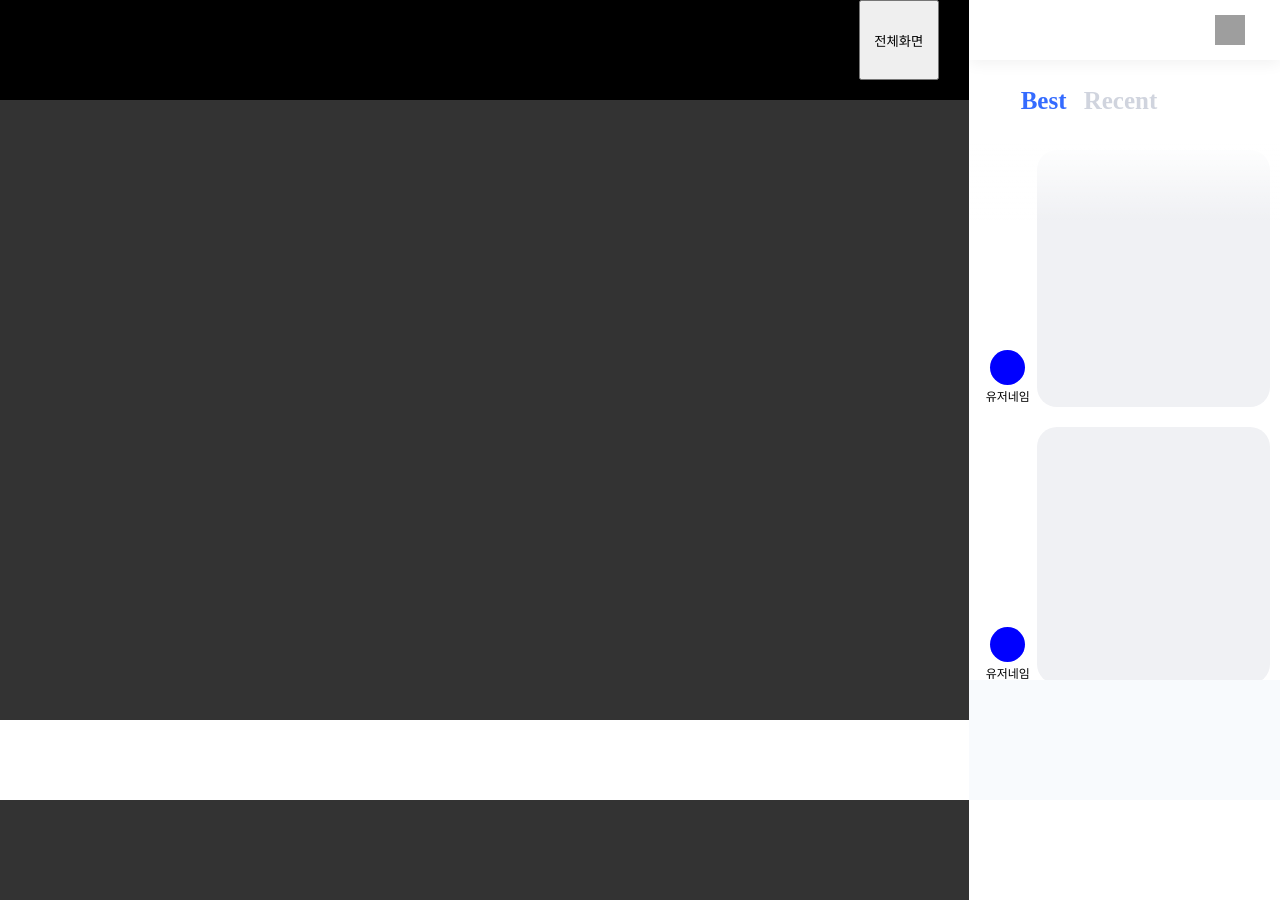
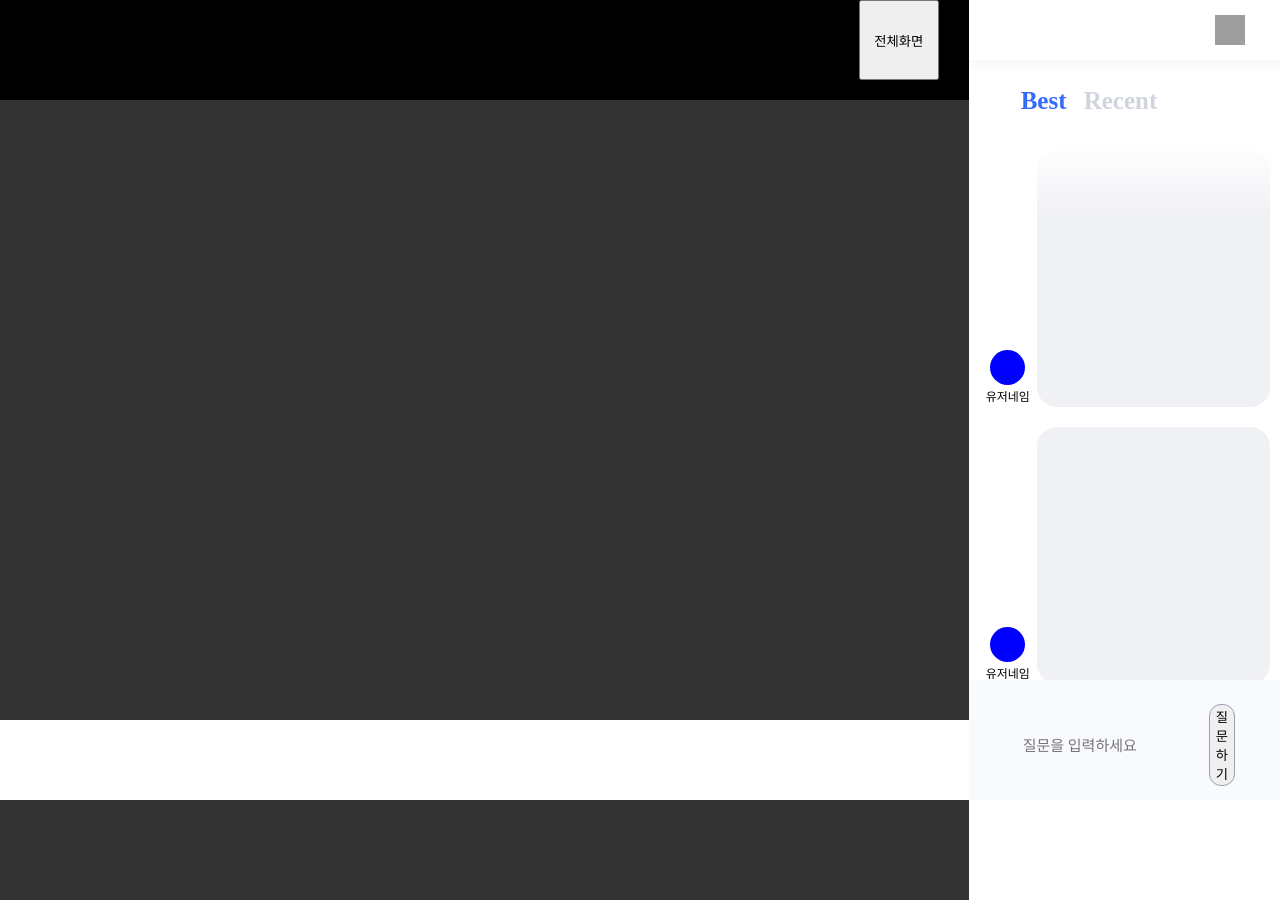
Before and after one commit to real-compacted-developer/connect-class, a React (Create React App) app in the folder front/: page /study/1 in a window 1280 px wide. Built offline with nearby package versions, Linux system fonts and the light colour scheme; grey boxes are pictures that could not be loaded.

Commit message:
feat: 질문 생성 컴포넌트 디자인
css 속성에서 불필요한 background-color 값이 존재해 이를 제거함

```diff
--- a/front/src/components/StudyRoom/Question/Form.tsx
+++ b/front/src/components/StudyRoom/Question/Form.tsx
@@ -2,12 +2,47 @@ import React, { Component } from "react";
 import styled from "styled-components";
 
 const Wrapper = styled.div`
-  width: 100%;
-  height: 120px;
+  width: calc(100% - 104px);
+  height: calc(120px - 24px - 16px);
+
+  padding: 24px 52px 16px 52px;
 
   position: absolute;
   bottom: 0;
   background-color: #f8fafd;
+
+  display: flex;
+`;
+
+const Input = styled.input`
+  height: 82px;
+
+  font-family: GmarketSans;
+  font-size: 15px;
+  font-weight: 300;
+  font-stretch: normal;
+  font-style: normal;
+  line-height: 1.67;
+  letter-spacing: normal;
+  text-align: left;
+  color: #9a9fac;
+
+  background-color: transparent;
+  outline: none;
+  border: none;
+`;
+
+const Button = styled.button`
+  width: 105px;
+  height: 82px;
+  border-radius: 12px;
+  border: solid 1px #9a9fac;
+
+  outline: none;
+
+  :hover {
+    background-color: rgba(0, 0, 0, 0.1);
+  }
 `;
 
 type Props = {};
@@ -24,6 +59,11 @@ export default class Form extends Component<Props, States> {
   componentDidMount() {}
 
   render() {
-    return <Wrapper></Wrapper>;
+    return (
+      <Wrapper>
+        <Input placeholder="질문을 입력하세요"></Input>
+        <Button>질문하기</Button>
+      </Wrapper>
+    );
   }
 }
```
